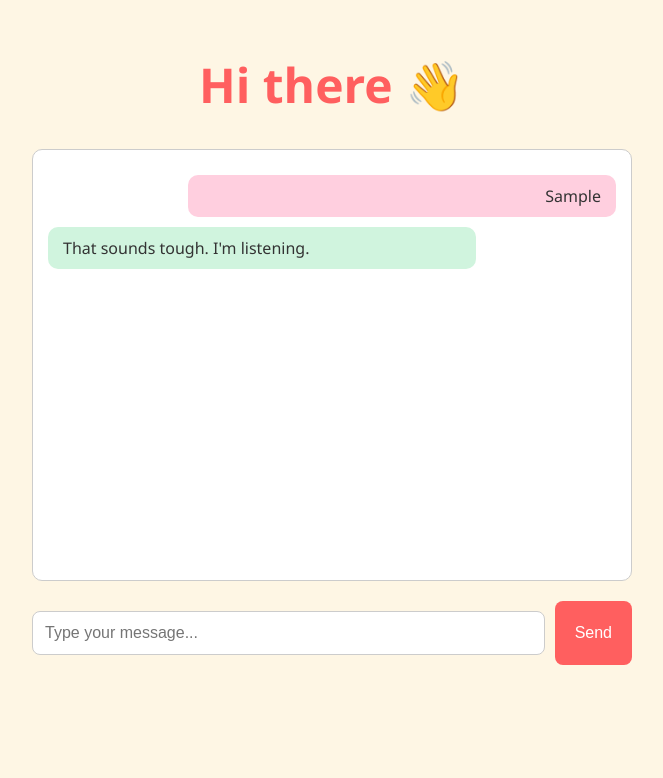
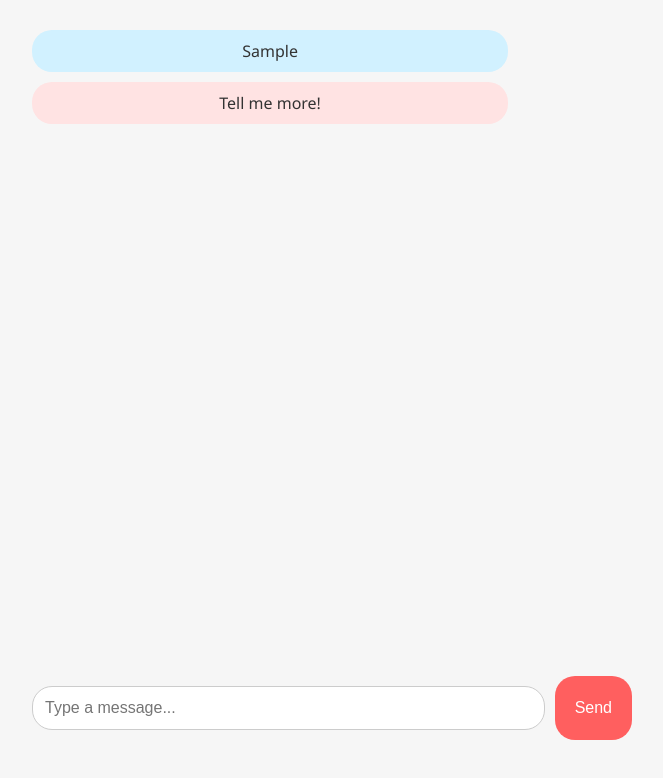
Before and after one commit to DfrntBreed/Ekatra, a plain HTML site: page pages/chat.html in a window 1280 px wide. Both pictures are taken after typing "Sample" into the empty fields and a click on the button "Send". Shown: the whole page, without its empty margins (308-971 px from the left). Drawn offline with Linux system fonts and the light colour scheme.

Commit message:
chat.html updated

```diff
--- a/pages/chat.html
+++ b/pages/chat.html
@@ -1,125 +1,142 @@
 <!DOCTYPE html>
 <html lang="en">
+<head>
+  <meta charset="UTF-8" />
+  <meta name="viewport" content="width=device-width, initial-scale=1.0"/>
+  <title>Chat with Mahi - Ekatra</title>
+  <link rel="stylesheet" href="../style.css" />
+  <style>
+    body {
+      margin: 0;
+      padding: 0;
+      font-family: 'Segoe UI', sans-serif;
+      background-color: #f6f6f6;
+    }
 
-<head>
-    <meta charset="UTF-8">
-    <meta name="viewport" content="width=device-width, initial-scale=1.0">
-    <title>Chat with Ekatra</title>
-    <link rel="stylesheet" href="../style.css">
-    <style>
-        .chat-box {
-            background: #fff;
-            padding: 15px;
-            height: 400px;
+    .chat-container {
+      max-width: 600px;
+      margin: 0 auto;
+      padding: 20px;
+      height: 90vh;
+      display: flex;
+      flex-direction: column;
+    }
+
+    .messages {
+      flex: 1;
       overflow-y: auto;
-            border-radius: 10px;
-            margin: 20px 0;
-            border: 1px solid #ccc;
+      margin-bottom: 10px;
+      padding-right: 5px;
     }
 
     .message {
       margin: 10px 0;
       padding: 10px 15px;
-            border-radius: 10px;
-            max-width: 70%;
+      border-radius: 20px;
+      max-width: 75%;
+      word-wrap: break-word;
     }
 
     .user {
-            background-color: #ffcfdf;
-            margin-left: auto;
-            text-align: right;
+      background-color: #d1f1ff;
+      align-self: flex-end;
     }
 
     .bot {
-            background-color: #d0f4de;
-            margin-right: auto;
-            text-align: left;
+      background-color: #ffe3e3;
+      align-self: flex-start;
     }
 
-        .chat-input {
+    .input-area {
       display: flex;
       gap: 10px;
     }
 
-        .chat-input input {
-            flex-grow: 1;
+    .input-area input {
+      flex: 1;
       padding: 12px;
-            border-radius: 8px;
+      border-radius: 20px;
       border: 1px solid #ccc;
     }
 
-        .chat-input button {
+    .input-area button {
       padding: 12px 20px;
-            background: #ff5f5f;
-            color: #fff;
+      background-color: #ff5f5f;
       border: none;
-            border-radius: 8px;
+      border-radius: 20px;
+      color: white;
       cursor: pointer;
+      transition: background 0.3s ease;
     }
 
-        .chat-input button:hover {
-            background: #e54848;
+    .input-area button:hover {
+      background-color: #e04848;
     }
   </style>
 </head>
-
 <body>
 
-    <div class="container">
-        <h1 id="greeting">Hi there 👋</h1>
+<div class="chat-container">
+  <div class="messages" id="messages"></div>
 
-        <div class="chat-box" id="chatBox">
-            <!-- Messages will appear here -->
-        </div>
-
-        <div class="chat-input">
-            <input type="text" id="userInput" placeholder="Type your message..." />
+  <div class="input-area">
+    <input type="text" id="userInput" placeholder="Type a message..." />
     <button onclick="sendMessage()">Send</button>
   </div>
 </div>
 
 <script>
-        const user = JSON.parse(localStorage.getItem("ekatraUser"));
-        const greeting = document.getElementById("greeting");
-        const chatBox = document.getElementById("chatBox");
+  const messagesDiv = document.getElementById("messages");
+  const userInput = document.getElementById("userInput");
 
-        if (user?.name) {
-            greeting.innerText = `Hi ${user.name} 👋, I'm Ekatra`;
+  // Load existing chat
+  let chatHistory = JSON.parse(localStorage.getItem("ekatraChat")) || [];
+
+  function renderMessages() {
+    messagesDiv.innerHTML = "";
+    chatHistory.forEach(msg => {
+      const div = document.createElement("div");
+      div.className = `message ${msg.sender}`;
+      div.textContent = msg.text;
+      messagesDiv.appendChild(div);
+    });
+    messagesDiv.scrollTop = messagesDiv.scrollHeight;
   }
 
-        const botReplies = [
-            "I'm here for you ❤️",
-            "Tell me more about it...",
-            "That sounds tough. I'm listening.",
-            "Wanna talk about something fun?",
-            "You're not alone. I'm with you 💫",
-            "Take a deep breath. You're doing okay.",
-        ];
-
   function sendMessage() {
-            const input = document.getElementById("userInput");
-            const text = input.value.trim();
+    const text = userInput.value.trim();
     if (!text) return;
 
-            appendMessage(text, "user");
+    chatHistory.push({ sender: "user", text });
+    renderMessages();
+    userInput.value = "";
 
+    // Save user message
+    localStorage.setItem("ekatraChat", JSON.stringify(chatHistory));
+
+    // Simulated bot response
     setTimeout(() => {
-                const reply = botReplies[Math.floor(Math.random() * botReplies.length)];
-                appendMessage(reply, "bot");
+      const reply = generateBotReply(text);
+      chatHistory.push({ sender: "bot", text: reply });
+      localStorage.setItem("ekatraChat", JSON.stringify(chatHistory));
+      renderMessages();
     }, 800);
-
-            input.value = "";
   }
 
-        function appendMessage(message, sender) {
-            const msgDiv = document.createElement("div");
-            msgDiv.classList.add("message", sender);
-            msgDiv.innerText = message;
-            chatBox.appendChild(msgDiv);
-            chatBox.scrollTop = chatBox.scrollHeight;
+  function generateBotReply(input) {
+    const replies = [
+      "Interesting!",
+      "Tell me more!",
+      "Hmm... I’m thinking 🤔",
+      "That's cool, Kaamar!",
+      "Why do you feel that way?",
+      "I'm always here for you."
+    ];
+    return replies[Math.floor(Math.random() * replies.length)];
   }
+
+  renderMessages();
 </script>
 
 </body>
-
 </html>
```
Lines whose indentation alone changed are shown as unchanged.
